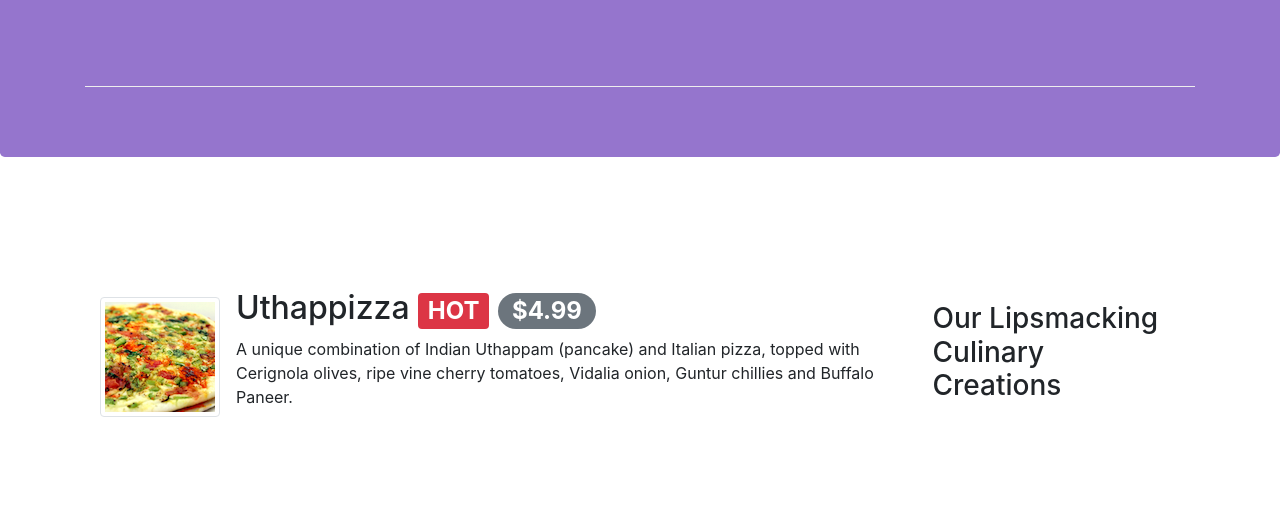
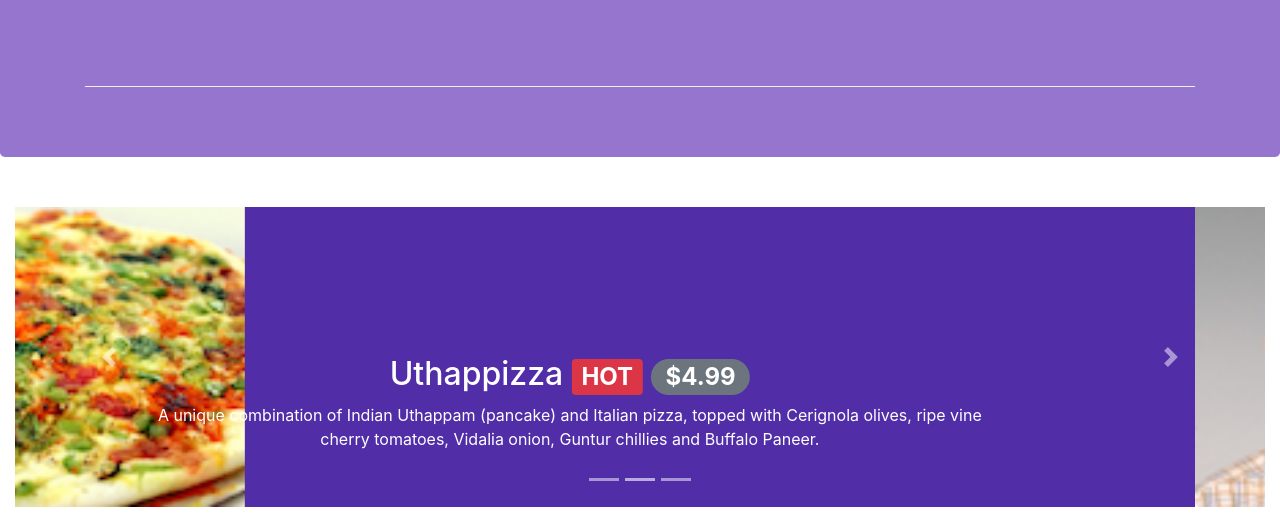
Before and after one commit to hossam-khalaf/confusion, a website: page index.html in a window 1280 px wide. Shown: the part 423-952 px from the top of the page. Drawn offline with nearby package versions, Linux system fonts and the light colour scheme.

Commit message:
Carousel

```diff
--- a/css/style.css
+++ b/css/style.css
@@ -44,3 +44,18 @@ body {
   border-bottom: 1px solid #ddd;
   padding: 10px;
 }
+
+.carousel {
+  background-color: #512da8;
+}
+
+.carousel-item {
+  height: 300px;
+}
+
+.carousel-item img {
+  position: absolute;
+  top: 0;
+  left: 0;
+  min-height: 300px;
+}
--- a/index.html
+++ b/index.html
@@ -160,6 +160,83 @@
         </div>
       </div>
     </header>
+
+    <div class="row row-content">
+      <div class="col">
+        <div id="mycarousel" class="carousel slide" data-ride="carousel">
+          <div class="carousel-inner" role="listbox">
+            <div class="carousel-item active">
+              <img
+                src="img/uthappizza.png"
+                alt="uthappizza"
+                class="d-block img-fluid"
+              />
+              <div class="carousel-caption d-none d-md-block">
+                <h2>
+                  Uthappizza <span class="badge badge-danger">HOT</span>
+                  <span class="badge badge-pill badge-secondary">$4.99</span>
+                </h2>
+                <p class="d-none d-sm-block">
+                  A unique combination of Indian Uthappam (pancake) and Italian
+                  pizza, topped with Cerignola olives, ripe vine cherry
+                  tomatoes, Vidalia onion, Guntur chillies and Buffalo Paneer.
+                </p>
+              </div>
+            </div>
+            <div class="carousel-item">
+              <img src="img/alberto.png" alt="" class="d-block img-fluid" />
+              <div class="carousel-caption d-none d-md-block">
+                <h2>Alberto Somayya</h2>
+                <h4>Executive Chef</h4>
+                <p class="d-none d-sm-block">
+                  Award winning three-star Michelin chef with wide International
+                  experience having worked closely with whos-who in the culinary
+                  world, he specializes in creating mouthwatering Indo-Italian
+                  fusion experiences.
+                </p>
+              </div>
+            </div>
+            <div class="carousel-item">
+              <img src="img/buffet.png" alt="" class="d-block img-fluid" />
+              <div class="carousel-caption d-none d-md-block">
+                <h2>
+                  Weekend Grand Buffet<span class="badge badge-danger ml-1"
+                    >New</span
+                  >
+                </h2>
+                <p class="d-none d-sm-block">
+                  Featuring mouthwatering combinations with a choice of five
+                  different salads, six enticing appetizers, six main entrees
+                  and five choicest desserts. Free flowing bubbly and soft
+                  drinks. All for just $19.99 per person
+                </p>
+              </div>
+            </div>
+          </div>
+          <ol class="carousel-indicators">
+            <li data-target="#mycarousel" data-slide-to="0" class=""></li>
+            <li data-target="#mycarousel" data-slide-to="1"></li>
+            <li data-target="#mycarousel" data-slide-to="2"></li>
+          </ol>
+          <a
+            href="#mycarousel"
+            class="carousel-control-prev"
+            role="button"
+            data-slide="prev"
+          >
+            <span class="carousel-control-prev-icon"></span>
+          </a>
+          <a
+            href="#mycarousel"
+            class="carousel-control-next"
+            role="button"
+            data-slide="next"
+          >
+            <span class="carousel-control-next-icon"></span>
+          </a>
+        </div>
+      </div>
+    </div>
 
     <div class="container">
       <div class="row row-content align-items-center">
```
